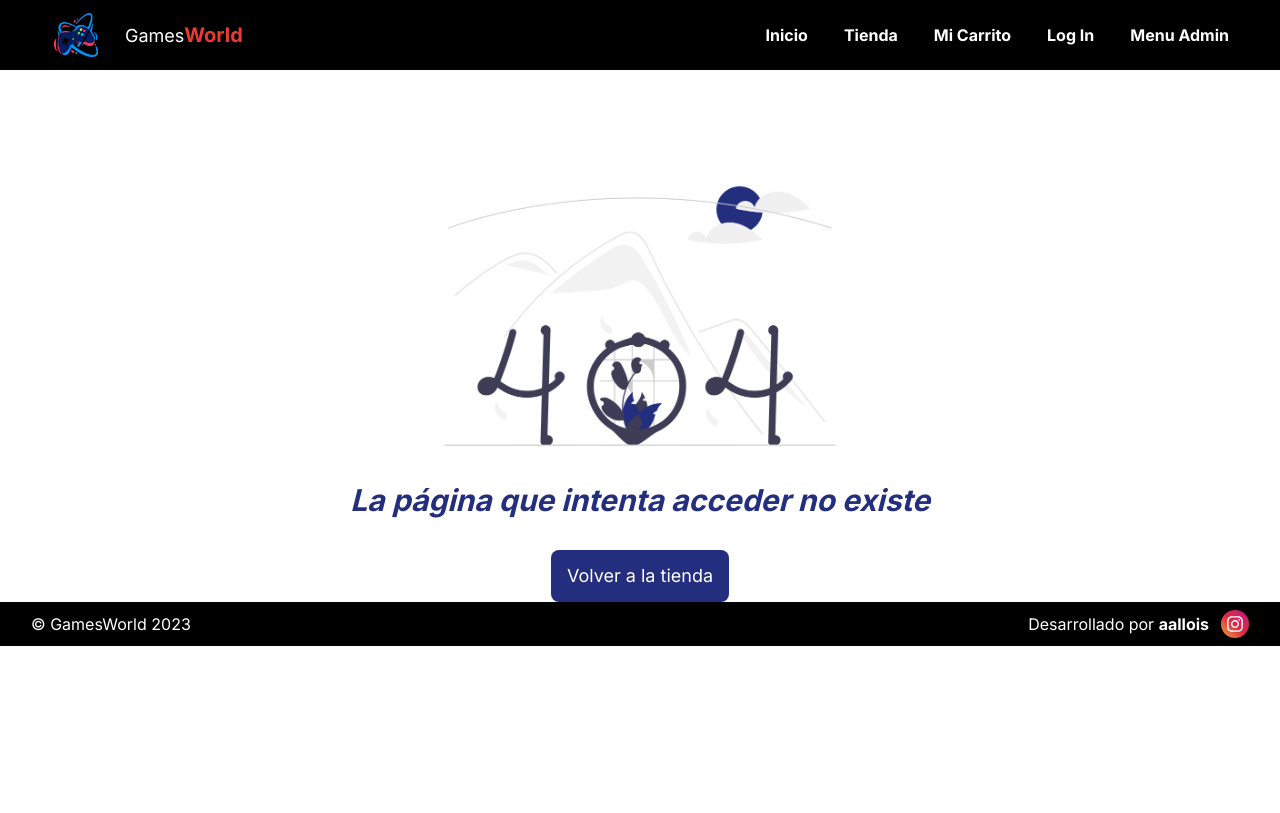
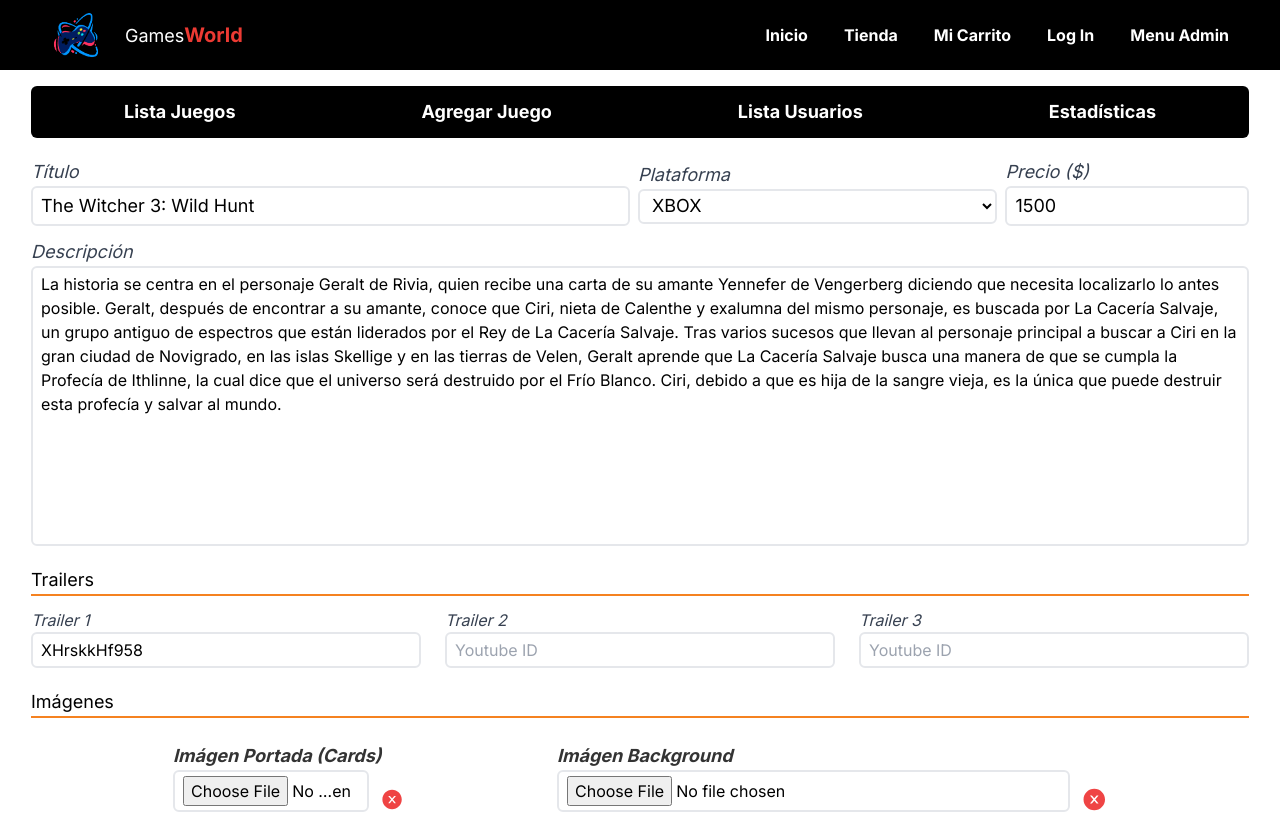
Before and after one commit to alloisa2005/entrega-app, a Next.js app: page /admin/editJuego/1 in a window 1280 px wide. Before the commit this address had no page. Shown: the top 813 px of the page. Built offline with nearby package versions, Linux system fonts and the light colour scheme.

Commit message:
feat: Ajustes varios en Leyenda

```diff
--- /dev/null
+++ b/src/app/admin/editJuego/[juegoId]/page.jsx
@@ -0,0 +1,17 @@
+import EditJuegoForm from '@/components/EditJuegoForm'
+import { mockGames } from '@/data/products';
+import React from 'react'
+
+const EditJuego = ({ params }) => {
+
+  const {juegoId} = params;
+  const game = mockGames.find(g => g.id === parseInt(juegoId));
+
+  return (
+    <div className='w-full'>
+      <EditJuegoForm game={game} />
+    </div>
+  )
+}
+
+export default EditJuego
--- a/src/app/page.js
+++ b/src/app/page.jsx
@@ -1,5 +1,6 @@
 import Editoriales from "@/components/Editoriales";
 import Hero from "@/components/Hero";
+import Leyenda from "@/components/Leyenda";
 
 export default function Home() {
 
@@ -7,6 +8,8 @@
     <main className="alturaMinima">
       <Hero />
 
+      <Leyenda />
+
       <Editoriales />
     </main>
 
--- a/src/components/NuevoJuegoForm.jsx
+++ b/src/components/EditJuegoForm.jsx
@@ -1,12 +1,12 @@
 'use client'
 
 import Image from "next/image";
-import { useState } from "react";
+import { useEffect, useState } from "react";
 import { AiFillCloseCircle } from "react-icons/ai";
 import { FaCloudUploadAlt } from "react-icons/fa";
 import Spinner from "./Spinner";
 
-const NuevoJuegoForm = () => {
+const EditJuegoForm = ({ game }) => {
 
   const [titulo, setTitulo] = useState('');
   const [categoria, setCategoria] = useState('');
@@ -22,6 +22,17 @@
   const [error, setError] = useState('');
   const [loading, setLoading] = useState(false);
 
+  useEffect(() => {
+    setTitulo(game.name);
+    setCategoria(game.plataforma.toLowerCase());
+    setPrecio(game.price);
+    setDescripcion(game.description);
+    setTrailer1(game.trailers[0]);
+    setTrailer2(game.trailers[1]);
+    setTrailer3(game.trailers[2]);
+    setBoxImagePreview(game.image)
+    setPosterImagePreview(game.bgImage);
+  }, [game])
   const handleInputImage = (e) => {
     if(e.target.name === 'boxImage') {
       setBoxImage(e.target.files[0]);
@@ -81,7 +92,7 @@
         </div>
 
         <div className="flex flex-col w-full lg:w-[30%] h-full">
-          <label className="select-none font-josefin text-lg text-gray-700 italic">Categoría</label>
+          <label className="select-none font-josefin text-lg text-gray-700 italic">Plataforma</label>
           <select
             value={categoria}
             name='categoria'
@@ -90,7 +101,7 @@
           >
             <option value="" className="text-lg">Seleccione Plataforma</option>
             <option value="ps4" className="text-lg">PS4</option>
-            <option value="nintendo" className="text-lg">Nintendo Switch</option>
+            <option value="ns" className="text-lg">Nintendo Switch</option>
             <option value="xbox" className="text-lg">XBOX</option>
           </select>
         </div>
@@ -116,7 +127,7 @@
           onChange={(e) => { setDescripcion(e.target.value) }}
           type="text"
           placeholder="Descripción del juego"
-          className="resize-none h-[250px] lg:h-[280px] outline-none font-josefin text-lg border-2 px-2 py-1 rounded-md"
+          className="resize-none h-[250px] lg:h-[280px] outline-none font-josefin text-md border-2 px-2 py-1 rounded-md"
         />
       </div>
 
@@ -228,4 +239,4 @@
   )
 }
 
-export default NuevoJuegoForm
+export default EditJuegoForm
--- /dev/null
+++ b/src/components/Leyenda.jsx
@@ -0,0 +1,38 @@
+import React from 'react'
+import { GiPriceTag } from 'react-icons/gi'
+import { AiOutlineStar } from 'react-icons/ai'
+import { FaTruckFast } from 'react-icons/fa6'
+
+const Leyenda = () => {
+  return (
+    <div className='relative w-full'>
+      <div className="absolute top-0 left-0 w-full h-[30px] bg-gradient-to-b from-black to-transparent"></div>
+
+      <div className='contenedor py-24 grid grid-cols-1 md:grid-cols-3 gap-6'>
+
+        <div className='border rounded-md text-center w-full flex flex-col items-center gap-3 p-2 justify-center shadow-md'>
+          <GiPriceTag size={70} className='text-blue-600' />
+          <h2 className='text-2xl font-bold text-blue-600'>Grandes Ofertas</h2>
+          <p>En GamesWorld te ofrecemos las mejores ofertas en juegos, precios increíbles en títulos únicos y exclusivos, con todos los métodos de pago.</p>
+        </div>
+
+        <div className='border rounded-md text-center w-full flex flex-col items-center gap-3 p-2 justify-center shadow-md'>
+          <AiOutlineStar size={70} className='text-blue-600' />
+          <h2 className='text-2xl font-bold text-blue-600'>Novedades Exclusivas</h2>
+          <p>Solo en GamesWorld encontrarás novedades únicas y exclusivas en juegos de mesa importados de las mejores y más reconocidas editoriales.</p>
+        </div>
+
+        <div className='border rounded-md text-center w-full flex flex-col items-center gap-3 p-2 justify-center shadow-md'>
+          <FaTruckFast size={70} className='text-blue-600' />
+          <h2 className='text-2xl font-bold text-blue-600'>Envíos Rápidos</h2>
+          <p>En GamesWorld te ofrecemos envíos rápidos y seguros, en tiempos record, a todo Uruguay y con los costos de envío mas bajo que puedas encontrar</p>
+        </div>
+      </div>
+
+
+      <div className="absolute bottom-0 left-0 w-full h-[30px] bg-gradient-to-t from-black to-transparent"></div>
+    </div>
+  )
+}
+
+export default Leyenda
--- a/src/components/MiTabla.jsx
+++ b/src/components/MiTabla.jsx
@@ -3,7 +3,8 @@
 import { separadorMiles } from "@/utils/separadorMiles";
 import { useReactTable, getCoreRowModel, flexRender, getPaginationRowModel, getFilteredRowModel } from "@tanstack/react-table";
 import Image from "next/image";
-import { useState } from "react";
+import Link from "next/link";
+import { useEffect, useState } from "react";
 import { FaRegEdit } from "react-icons/fa";
 import { MdOutlineDelete }  from "react-icons/md";
 
@@ -50,8 +51,12 @@
     {
       header: "Acciones",
       cell: info => {
+        const juegoId = info.row.original.id;
         return <div className="w-full flex gap-3">
+        <Link href={`/admin/editJuego/${juegoId}`}>
           <FaRegEdit size={22} className='text-green-400 hover:text-green-500 hover:cursor-pointer hover:scale-110 ease-in duration-300' />
+        </Link>
+
           <MdOutlineDelete size={24} className='text-red-400 hover:text-red-500 hover:cursor-pointer hover:scale-110 ease-in duration-300' />
         </div>
       }
```
